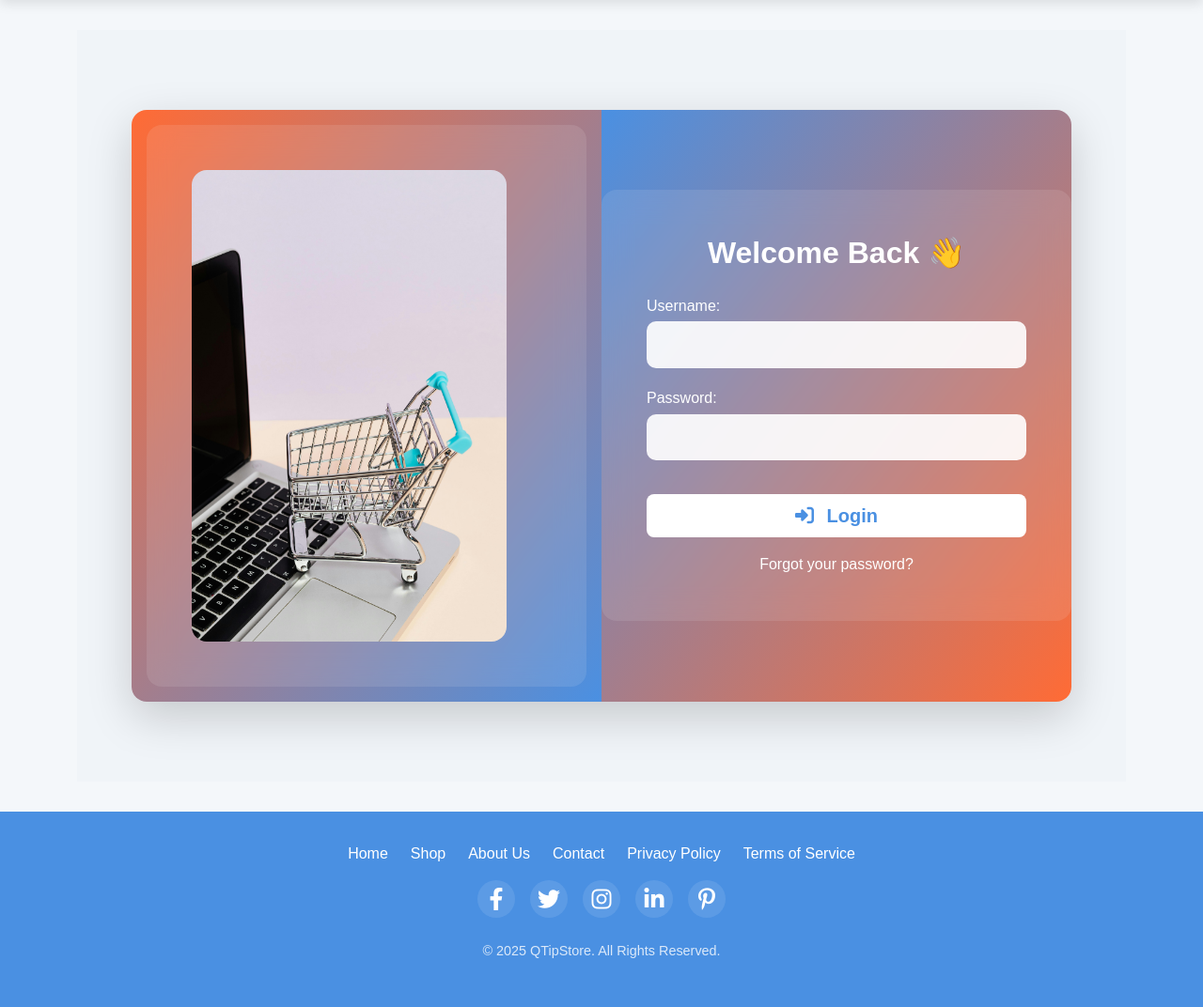
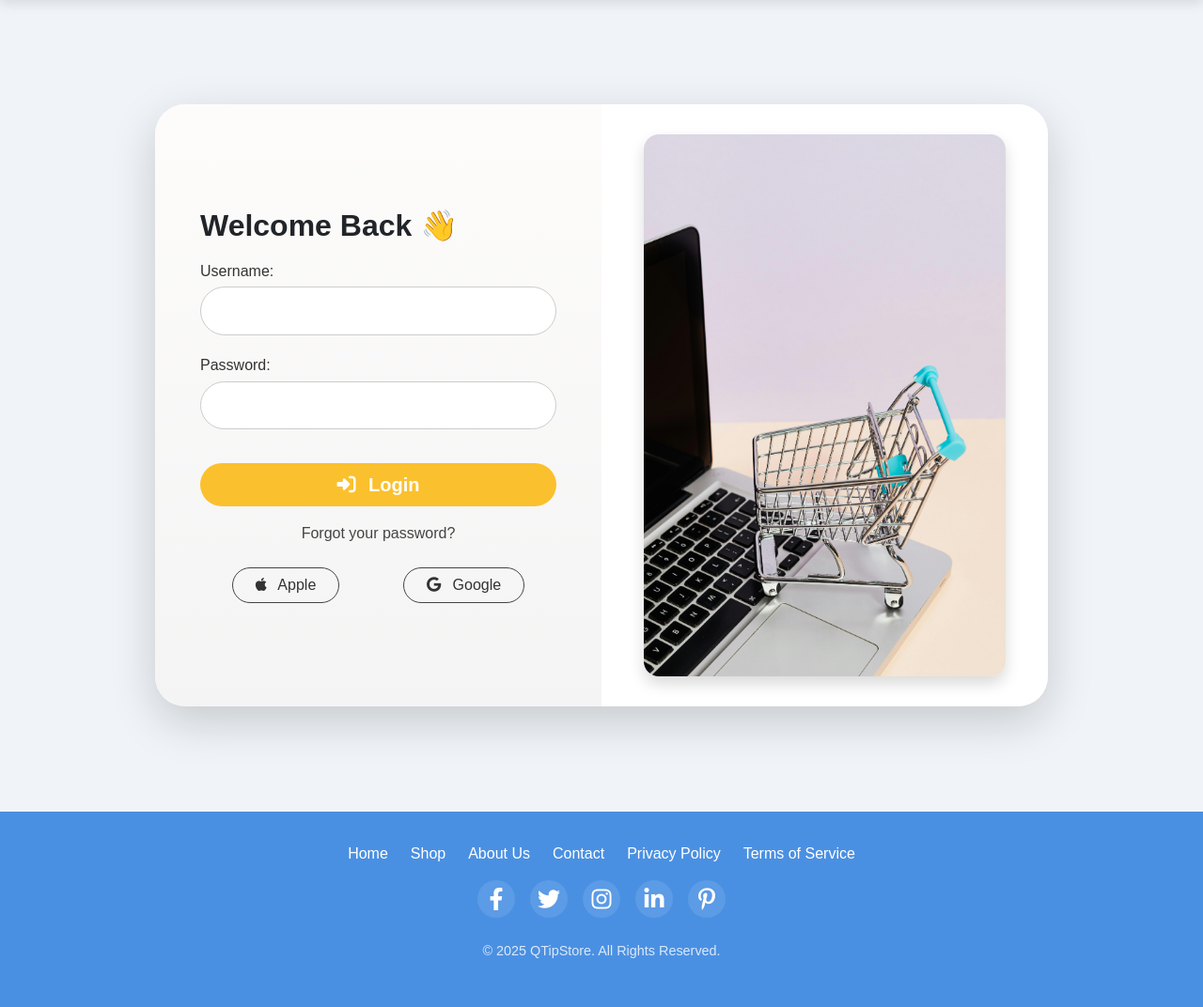
Before and after one commit to vinaykalwala/VindusQTipStore, a Django app: page /users/login/ in a window 1280 px wide. Shown: the part 79-1151 px from the top of the page at 94% size. Run offline with Django 5.2, Linux system fonts and the light colour scheme.

Commit message:
improved the design of login page

```diff
--- a/templates/users/login.html
+++ b/templates/users/login.html
@@ -1,39 +1,34 @@
 {% extends 'base.html' %}
 {% load static %}
 {% block content %}
-<div class="login-wrapper d-flex align-items-center justify-content-center min-vh-100">
-    <div class="login-box row g-0 shadow-lg rounded-4 overflow-hidden w-100" style="max-width: 1000px;">
 
-        <!-- Left Image -->
-        <div class="col-md-6 d-none d-md-flex align-items-center justify-content-center p-3" style="background: linear-gradient(to bottom right, #FF6B35, #4A90E2);">
-            <div class="glass-card p-4 p-md-5 w-100">
-                <img src="{% static 'login_pic.jpg' %}" alt="Login" class="img-fluid rounded-4" style="max-height: 90%; max-width: 90%;">
-            </div>
-        </div>
+<div class="signup-wrapper d-flex align-items-center justify-content-center min-vh-100">
+    <div class="signup-box row g-0 shadow-lg rounded-5 overflow-hidden w-100" style="max-width: 950px;">
 
-
-        <!-- Right Form -->
-        <div class="col-md-6 d-flex align-items-center justify-content-center"
-             style="background: linear-gradient(to bottom right, #4A90E2, #FF6B35);">
-            <div class="glass-card p-4 p-md-5 w-100">
-                <h2 class="section-title text-center mb-4 text-white">Welcome Back 👋</h2>
+        <!-- Left Form Section -->
+        <div class="col-md-6 d-flex flex-column justify-content-center p-5" style="background: linear-gradient(to bottom, #fdfcfb, #f4f4f4);">
+            <div class="form-content w-100">
+                <h2 class="mb-3 fw-bold text-dark">Welcome Back 👋</h2>
 
                 <form method="post" class="login-form">
                     {% csrf_token %}
                     <div class="form-fields">
                         {{ form.as_p }}
                     </div>
-                    <button type="submit" class="btn btn-login btn-lg w-100 mt-3">
+
+                    <button type="submit" class="btn btn-login btn-lg w-100 mt-3 rounded-pill">
                         <i class="fas fa-sign-in-alt me-2"></i> Login
                     </button>
                 </form>
 
+                <!-- Forgot Password Link -->
                 <div class="forgot-password mt-3 text-center">
-                    <a href="{% url 'forgot_password' %}" class="forgot-link">
+                    <a href="{% url 'forgot_password' %}" class="forgot-link text-decoration-none">
                         Forgot your password?
                     </a>
                 </div>
 
+                <!-- Error Messages -->
                 {% if form.errors %}
                 <div class="alert alert-danger mt-3" role="alert">
                     {% for field in form %}
@@ -46,7 +41,18 @@
                     {% endfor %}
                 </div>
                 {% endif %}
+
+                <!-- Optional Social Login -->
+                <div class="d-flex justify-content-around mt-4">
+                    <button class="btn btn-outline-dark rounded-pill px-4"><i class="fab fa-apple me-2"></i> Apple</button>
+                    <button class="btn btn-outline-dark rounded-pill px-4"><i class="fab fa-google me-2"></i> Google</button>
+                </div>
             </div>
+        </div>
+
+        <!-- Right Image Section -->
+        <div class="col-md-6 d-none d-md-flex justify-content-center align-items-center" style="background: #fff;">
+            <img src="{% static 'login_pic.jpg' %}" alt="Login Visual" class="img-fluid rounded-4 shadow" style="max-height: 90%; max-width: 90%;">
         </div>
     </div>
 </div>
@@ -56,99 +62,95 @@
         font-family: 'Poppins', sans-serif;
     }
 
-    .login-wrapper {
+    body {
         background-color: #f0f4f8;
-        padding: 2rem;
     }
 
-    .login-box {
-        border-radius: 20px;
-    }
-
-    .object-fit-cover {
-        object-fit: cover;
-    }
-
-    .glass-card {
-        background: rgba(255, 255, 255, 0.1);
-        backdrop-filter: blur(15px);
-        -webkit-backdrop-filter: blur(15px);
-        border-radius: 16px;
-        color: #fff;
-    }
-
-    .section-title {
-        font-size: 2rem;
-        font-weight: 700;
+    .signup-box {
+        border-radius: 30px;
+        overflow: hidden;
     }
 
     .form-fields p {
         margin-bottom: 1.2rem;
-        color: #fff;
+        color: #333;
     }
 
     .form-fields label {
         font-weight: 500;
-        color: #fff;
+        color: #333;
         margin-bottom: 0.25rem;
         display: block;
     }
 
     .form-fields input {
         width: 100%;
-        padding: 0.75rem;
-        border: none;
-        border-radius: 10px;
+        padding: 0.75rem 1rem;
+        border: 1px solid #ccc;
+        border-radius: 50px;
         font-size: 1rem;
-        background-color: rgba(255, 255, 255, 0.9);
+        background-color: #fff;
         color: #333;
     }
 
     .form-fields input:focus {
         outline: none;
-        box-shadow: 0 0 8px rgba(255, 255, 255, 0.6);
-        border: 1px solid #fff;
+        border-color: #fbc02d;
+        box-shadow: 0 0 0 0.15rem rgba(251, 192, 45, 0.25);
     }
 
     .btn-login {
-        background-color: #fff;
-        color: #4A90E2;
+        background-color: #fbc02d;
+        color: #fff;
         font-weight: 600;
         border: none;
         transition: all 0.3s ease;
     }
 
     .btn-login:hover {
-        background-color: #FF6B35;
-        color: #fff;
+        background-color: #ffb300;
         transform: translateY(-2px);
     }
 
+    .btn-outline-dark {
+        border-radius: 50px;
+        border: 1px solid #444;
+        background: transparent;
+        color: #333;
+    }
+
+    .btn-outline-dark:hover {
+        background: #333;
+        color: #fff;
+    }
+
     .forgot-link {
-        color: #fff;
+        color: #444;
         font-weight: 500;
         transition: color 0.3s ease;
     }
 
     .forgot-link:hover {
-        color: #eee;
+        color: #000;
         text-decoration: underline;
     }
 
     .alert-danger {
-        background-color: rgba(255, 255, 255, 0.2);
-        border: 1px solid #fff;
-        color: #fff;
+        background-color: #fff0f0;
+        border: 1px solid #ffcccc;
+        color: #b30000;
         border-radius: 10px;
+        padding: 0.75rem 1rem;
     }
 
     @media (max-width: 768px) {
-        .glass-card {
-            padding: 2rem;
+        .form-content {
+            padding: 2rem 1rem;
         }
 
-        .section-title {
-            font-size: 1.6rem;
+        .btn-login {
+            font-size: 1rem;
+            padding: 0.65rem 1rem;
         }
     }
 </style>
```
